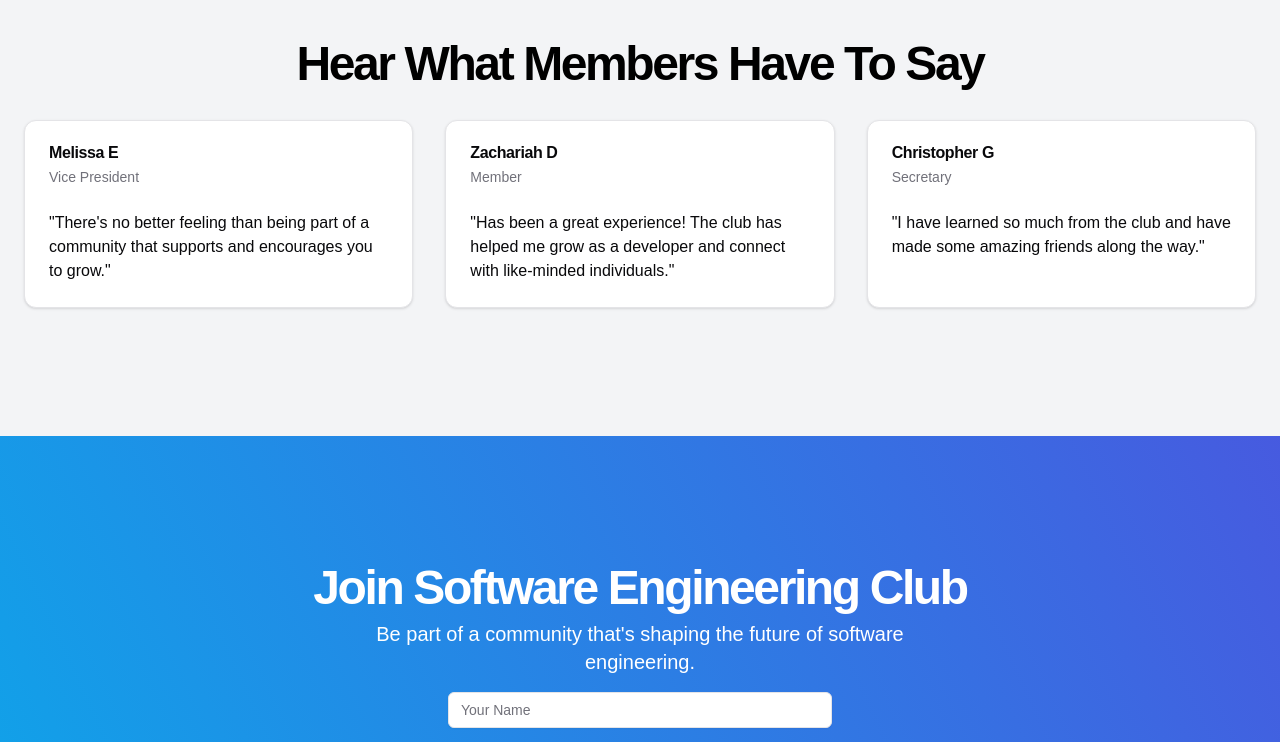
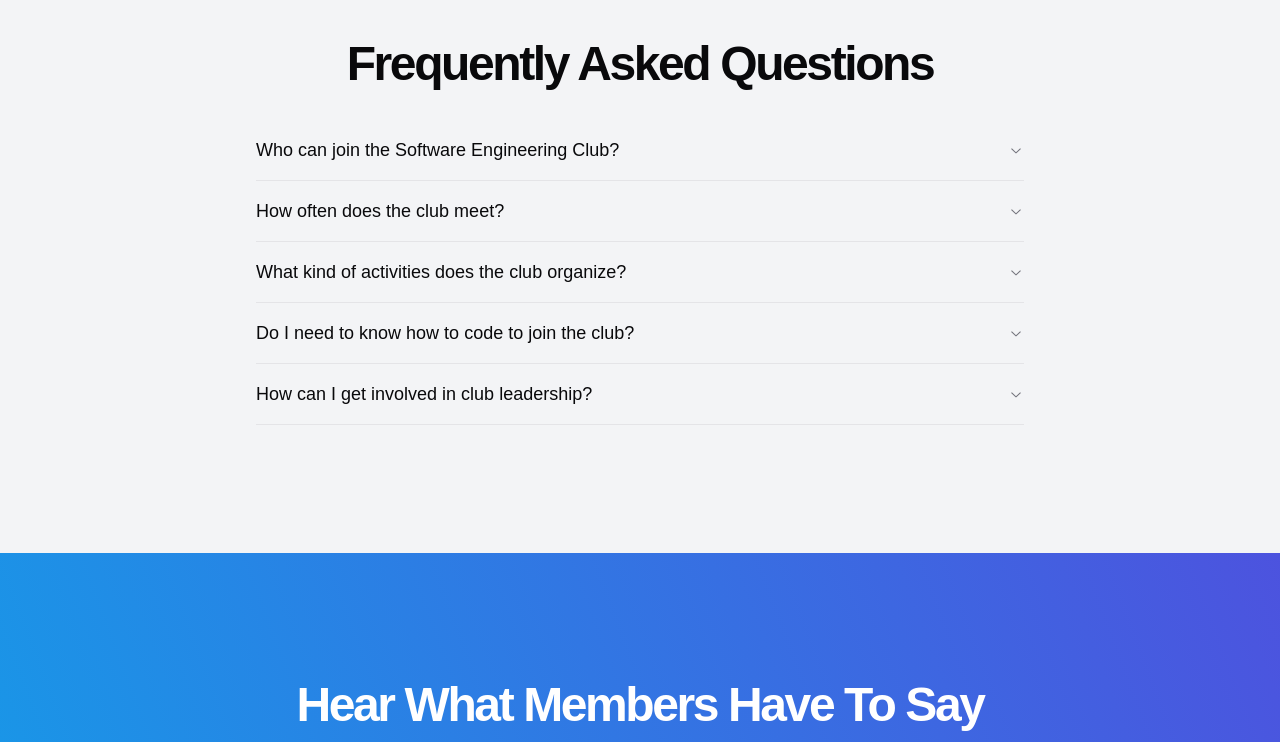
Before and after one commit to jackalotisme/se-club, a Next.js app: page / in a window 1280 px wide. Shown: the part 1860-2602 px from the top of the page. Built offline with nearby package versions, Linux system fonts and the light colour scheme.

Commit message:
initial commit of FAQ section, color scheme shift

```diff
--- a/app/page.js
+++ b/app/page.js
@@ -4,6 +4,12 @@ import About from "@/components/ui/about";
 import Events from "@/components/ui/events";
 import Footer from "@/components/ui/footer";
 import { Button } from "@/components/ui/button";
+import {
+  Accordion,
+  AccordionContent,
+  AccordionItem,
+  AccordionTrigger,
+} from "@/components/ui/accordion"
 import Testimonials from "@/components/ui/testimonials";
 import { NameField } from "@/components/ui/nameField";
 import { EmailField } from "@/components/ui/emailField";
@@ -37,15 +43,55 @@ export default function Component() {
         </section>
         <About />
         <Events />
+        <section id="faq" className="w-full py-12 md:py-24 lg:py-32 bg-gray-100 dark:bg-gray-800">
+          <div className="container px-6 md:px-8 mx-auto">
+            <h2 className="text-3xl font-bold tracking-tighter sm:text-4xl md:text-5xl text-center mb-8">
+              Frequently Asked Questions
+            </h2>
+            <Accordion type="single" collapsible className="w-full max-w-3xl mx-auto">
+              <AccordionItem value="item-1">
+                <AccordionTrigger>Who can join the Software Engineering Club?
+                  </AccordionTrigger>
+                <AccordionContent>
+                  Our club is open to all students interested in software engineering, regardless of their major or experience level. Whether you're a beginner looking to learn coding or an advanced programmer wanting to expand your skills, you're welcome to join!
+                </AccordionContent>
+              </AccordionItem>
+              <AccordionItem value="item-2">
+                <AccordionTrigger>How often does the club meet?</AccordionTrigger>
+                <AccordionContent>
+                  We hold regular meetings every week on Tuesdays from 12:00 PM to 1:00 PM. Additionally, we organize special events, workshops, and hackathons throughout the semester. Check our events calendar for the most up-to-date schedule.
+                </AccordionContent>
+              </AccordionItem>
+              <AccordionItem value="item-3">
+                <AccordionTrigger>What kind of activities does the club organize?</AccordionTrigger>
+                <AccordionContent>
+                  Our club offers a variety of activities including coding workshops, guest speaker sessions from industry professionals, collaborative projects, hackathons, and networking events. We also provide mentorship opportunities and resources for interview preparation and career development in software engineering.
+                </AccordionContent>
+              </AccordionItem>
+              <AccordionItem value="item-4">
+                <AccordionTrigger>Do I need to know how to code to join the club?</AccordionTrigger>
+                <AccordionContent>
+                  Not at all! While some of our members have coding experience, we welcome beginners and provide resources to help you get started. Our club is a learning environment where members can develop their skills regardless of their starting point. We offer beginner-friendly workshops and pair experienced members with newcomers for mentorship.
+                </AccordionContent>
+              </AccordionItem>
+              <AccordionItem value="item-5">
+                <AccordionTrigger>How can I get involved in club leadership?</AccordionTrigger>
+                <AccordionContent>
+                  We encourage active participation from all our members! To get involved in club leadership, start by regularly attending meetings and events. We hold elections for officer positions at the end of each academic year. Throughout the year, you can also volunteer to lead workshops, organize events, or contribute to ongoing projects. Speak with any current officer about opportunities to take on more responsibility within the club.
+                </AccordionContent>
+              </AccordionItem>
+            </Accordion>
+          </div>
+        </section>
         <Testimonials />
-        <section id="join" className="w-full py-12 md:py-24 lg:py-32">
+        <section id="join" className="w-full py-12 md:py-24 lg:py-32 bg-gray-50 dark:bg-gray-800">
           <div className="container px-4 md:px-6 mx-auto">
             <div className="flex flex-col items-center space-y-4 text-center">
               <div className="space-y-2">
-                <h2 className="text-3xl font-bold text-white tracking-tighter sm:text-4xl md:text-5xl">
+                <h2 className="text-3xl font-bold tracking-tighter sm:text-4xl md:text-5xl">
                   Join Software Engineering Club
                 </h2>
-                <p className="mx-auto max-w-[600px] text-white md:text-xl dark:text-gray-400">
+                <p className="mx-auto max-w-[600px] md:text-xl dark:text-gray-400">
                   Be part of a community that's shaping the future of software
                   engineering.
                 </p>
--- /dev/null
+++ b/components/ui/accordion.jsx
@@ -0,0 +1,42 @@
+"use client"
+
+import * as React from "react"
+import * as AccordionPrimitive from "@radix-ui/react-accordion"
+import { cn } from "@/lib/utils"
+import { ChevronDownIcon } from "@radix-ui/react-icons"
+
+const Accordion = AccordionPrimitive.Root
+
+const AccordionItem = React.forwardRef(({ className, ...props }, ref) => (
+  <AccordionPrimitive.Item ref={ref} className={cn("border-b", className)} {...props} />
+))
+AccordionItem.displayName = "AccordionItem"
+
+const AccordionTrigger = React.forwardRef(({ className, children, ...props }, ref) => (
+  <AccordionPrimitive.Header className="flex">
+    <AccordionPrimitive.Trigger
+      ref={ref}
+      className={cn(
+        "flex flex-1 items-center justify-between py-4 text-lg font-medium transition-all hover:underline text-left [&[data-state=open]>svg]:rotate-180",
+        className
+      )}
+      {...props}>
+      {children}
+      <ChevronDownIcon
+        className="h-4 w-4 shrink-0 text-muted-foreground transition-transform duration-200" />
+    </AccordionPrimitive.Trigger>
+  </AccordionPrimitive.Header>
+))
+AccordionTrigger.displayName = AccordionPrimitive.Trigger.displayName
+
+const AccordionContent = React.forwardRef(({ className, children, ...props }, ref) => (
+  <AccordionPrimitive.Content
+    ref={ref}
+    className="overflow-hidden text-sm data-[state=closed]:animate-accordion-up data-[state=open]:animate-accordion-down"
+    {...props}>
+    <div className={cn("pb-4 pt-0", className)}>{children}</div>
+  </AccordionPrimitive.Content>
+))
+AccordionContent.displayName = AccordionPrimitive.Content.displayName
+
+export { Accordion, AccordionItem, AccordionTrigger, AccordionContent }
--- a/components/ui/testimonials.jsx
+++ b/components/ui/testimonials.jsx
@@ -13,11 +13,11 @@ const Testimonials = () => {
     <>
       <section
         id="testimonials"
-        className="w-full py-12 md:py-24 lg:py-32 bg-gray-100 dark:bg-gray-800"
+        className="w-full py-12 md:py-24 lg:py-32"
       >
         <div className="container px-4 md:px-6 mx-auto">
 
-        <h2 className="text-3xl font-bold tracking-tighter sm:text-4xl md:text-5xl text-center text-black mb-8">
+        <h2 className="text-3xl font-bold tracking-tighter sm:text-4xl md:text-5xl text-center text-white mb-8">
             Hear What Members Have To Say
         </h2>
         <div className="grid gap-8 sm:grid-cols-2 lg:grid-cols-3">
@@ -32,7 +32,6 @@ const Testimonials = () => {
               </CardHeader>
               <CardContent>
                 <p>"There's no better feeling than being part of a community that supports and encourages you to grow."</p>
-
               </CardContent>
             </Card>
             <Card>
--- a/package.json
+++ b/package.json
@@ -9,6 +9,7 @@
     "lint": "next lint"
   },
   "dependencies": {
+    "@radix-ui/react-accordion": "^1.2.1",
     "@radix-ui/react-icons": "^1.3.0",
     "@radix-ui/react-slot": "^1.1.0",
     "class-variance-authority": "^0.7.0",
--- a/tailwind.config.js
+++ b/tailwind.config.js
@@ -54,6 +54,28 @@ module.exports = {
   			lg: 'var(--radius)',
   			md: 'calc(var(--radius) - 2px)',
   			sm: 'calc(var(--radius) - 4px)'
+  		},
+  		keyframes: {
+  			'accordion-down': {
+  				from: {
+  					height: '0'
+  				},
+  				to: {
+  					height: 'var(--radix-accordion-content-height)'
+  				}
+  			},
+  			'accordion-up': {
+  				from: {
+  					height: 'var(--radix-accordion-content-height)'
+  				},
+  				to: {
+  					height: '0'
+  				}
+  			}
+  		},
+  		animation: {
+  			'accordion-down': 'accordion-down 0.2s ease-out',
+  			'accordion-up': 'accordion-up 0.2s ease-out'
   		}
   	}
   },
```
Also changed, not shown: 1 other file (tests, documents, lock files or other folders).
